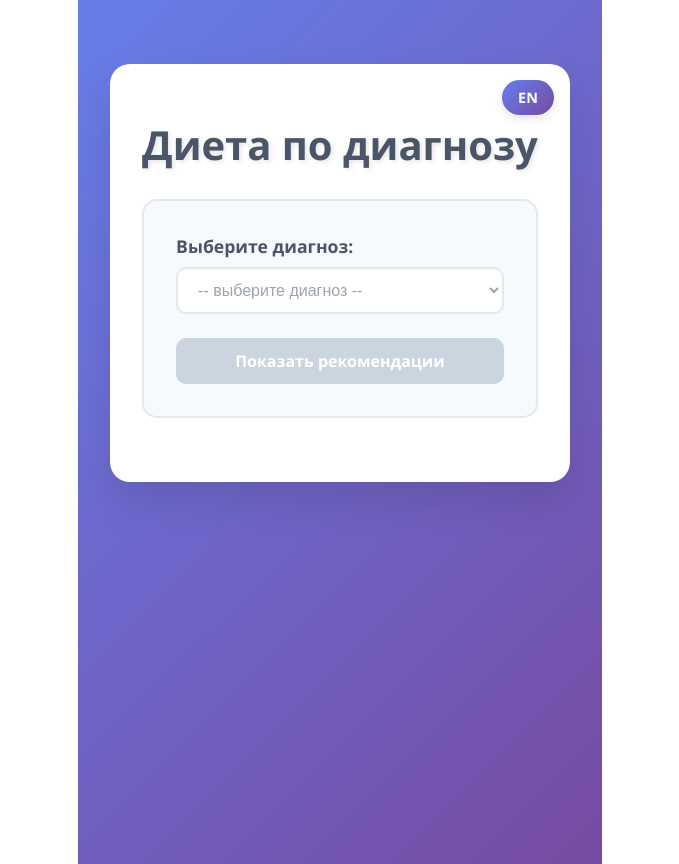
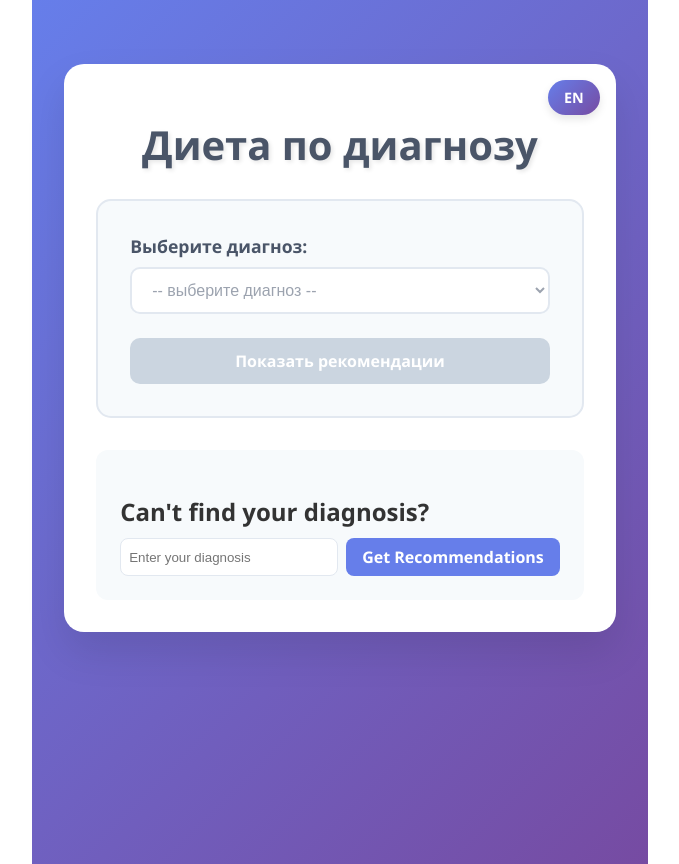
Before and after one commit to Seresun/diet-app, a React (Vite) app: page / in a window 1280 px wide. Shown: the whole page, without its empty margins (300-979 px from the left). Built offline with nearby package versions, Linux system fonts and the light colour scheme.

Commit message:
Add custom diagnosis GPT recommendations and meal carousels

```diff
--- a/src/App.jsx
+++ b/src/App.jsx
@@ -3,6 +3,7 @@ import { useTranslation } from 'react-i18next';
 import DietForm from './components/DietForm';
 import DietResult from './components/DietResult';
 import LanguageSwitcher from './components/LanguageSwitcher';
+import CustomDiagnosisGPT from './components/CustomDiagnosisGPT';
 import diagnoses from './data/diagnoses.json';
 import './App.css';
 
@@ -21,6 +22,7 @@ function App() {
       <h1 className="app-title">{t('title')}</h1>
       <DietForm diagnoses={diagnoses} onSubmit={handleSubmit} />
       {selectedDiagnosis && <DietResult data={selectedDiagnosis} />}
+      <CustomDiagnosisGPT />
     </div>
   );
 }
--- /dev/null
+++ b/src/components/CustomDiagnosisGPT.jsx
@@ -0,0 +1,61 @@
+import React, { useState } from "react";
+
+export default function CustomDiagnosisGPT() {
+  const [diagnosis, setDiagnosis] = useState("");
+  const [loading, setLoading] = useState(false);
+  const [result, setResult] = useState("");
+  const [error, setError] = useState("");
+
+  const handleSubmit = async (e) => {
+    e.preventDefault();
+    setLoading(true);
+    setResult("");
+    setError("");
+    try {
+      const res = await fetch("/api/gpt-diet", {
+        method: "POST",
+        headers: { "Content-Type": "application/json" },
+        body: JSON.stringify({ diagnosis }),
+      });
+      if (!res.ok) {
+        const err = await res.text();
+        throw new Error(err || "API error");
+      }
+      const data = await res.json();
+      setResult(data.response);
+    } catch (err) {
+      setError(err.message);
+    } finally {
+      setLoading(false);
+    }
+  };
+
+  return (
+    <div style={{ marginTop: 32, padding: 24, background: '#f7fafc', borderRadius: 12 }}>
+      <h2 style={{ marginBottom: 8 }}>Can't find your diagnosis?</h2>
+      <form onSubmit={handleSubmit} style={{ display: 'flex', gap: 8, flexWrap: 'wrap' }}>
+        <input
+          type="text"
+          value={diagnosis}
+          onChange={e => setDiagnosis(e.target.value)}
+          placeholder="Enter your diagnosis"
+          style={{ flex: 1, minWidth: 200, padding: 8, borderRadius: 8, border: '1px solid #e2e8f0' }}
+          required
+        />
+        <button
+          type="submit"
+          disabled={loading || !diagnosis.trim()}
+          style={{ padding: '8px 16px', borderRadius: 8, background: '#667eea', color: 'white', border: 'none', fontWeight: 600 }}
+        >
+          {loading ? "Loading..." : "Get Recommendations"}
+        </button>
+      </form>
+      {error && <div style={{ color: '#c53030', marginTop: 12 }}>{error}</div>}
+      {result && (
+        <div style={{ marginTop: 24, background: '#fff', borderRadius: 8, padding: 16, boxShadow: '0 2px 8px rgba(0,0,0,0.04)' }}>
+          <pre style={{ whiteSpace: 'pre-wrap', wordBreak: 'break-word' }}>{result}</pre>
+        </div>
+      )}
+    </div>
+  );
+}
```
Also changed, not shown: api/gpt-diet.js (added, +35 -0 lines), src/components/DailyMenu.jsx (added, +17 -0 lines), src/components/MealCarousel.jsx (added, +27 -0 lines).
